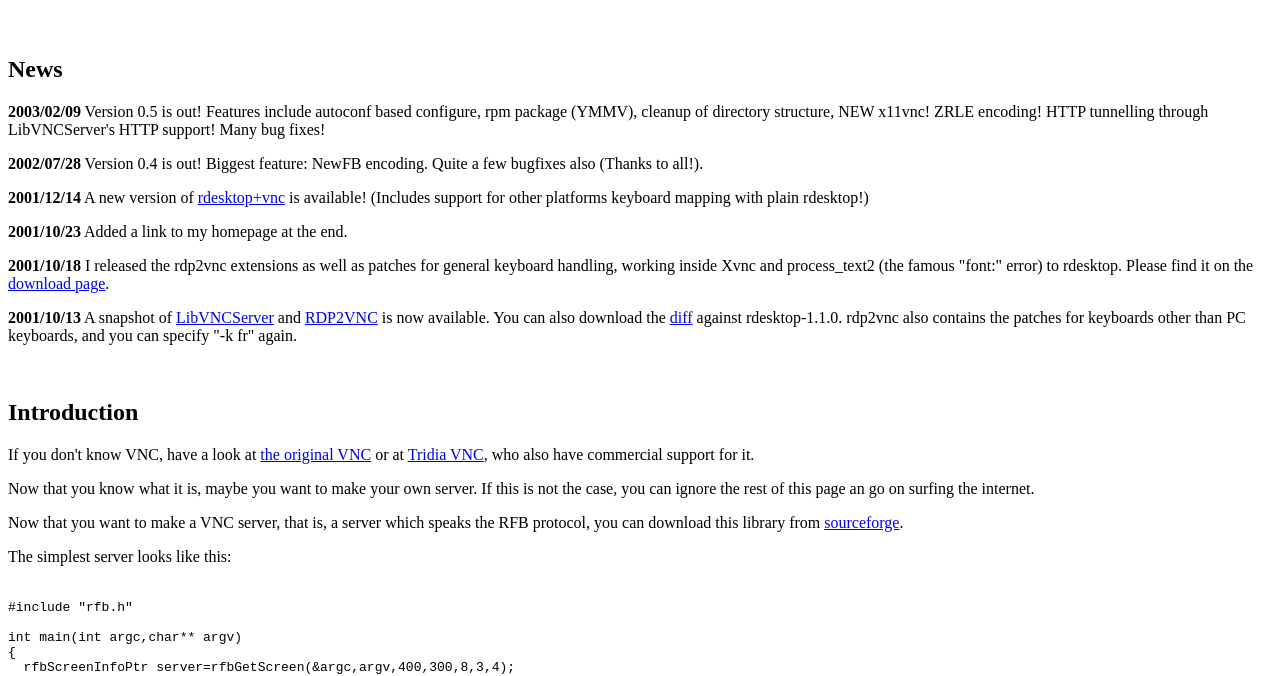
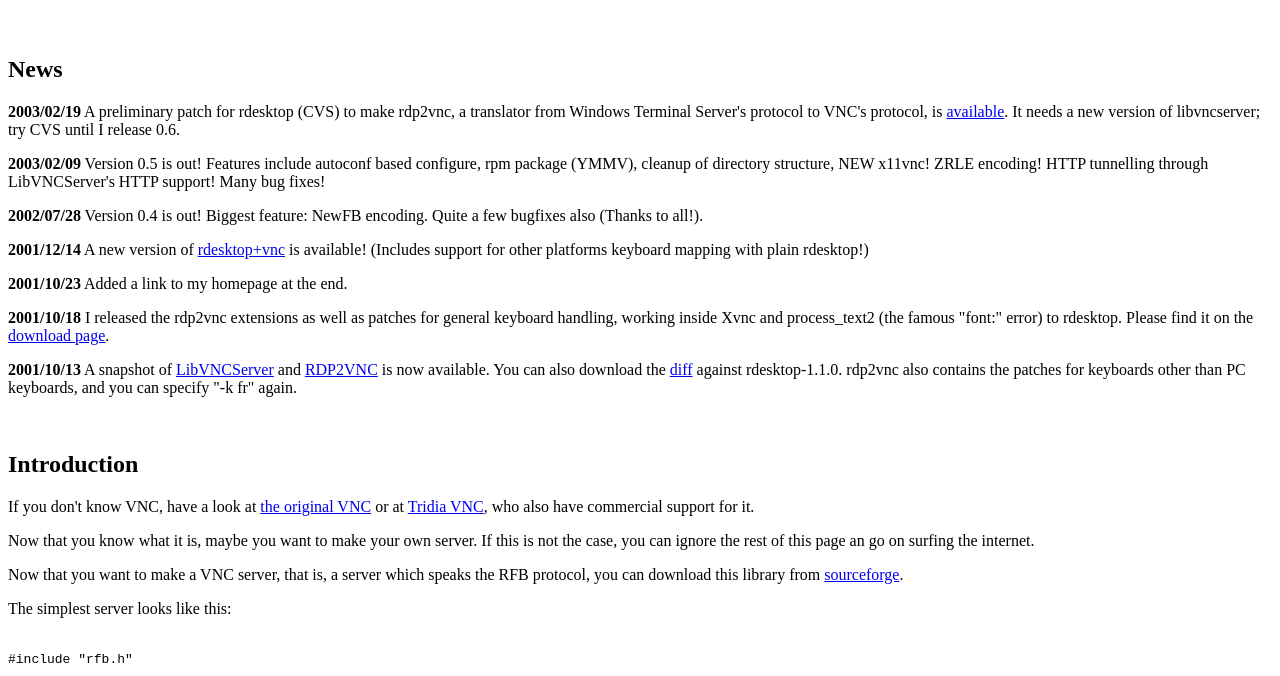
Before and after one commit to LibVNC/libvncserver, a plain HTML site: page index.html in a window 1280 px wide. Shown: the part 48-724 px from the top of the page. Drawn offline with Linux system fonts and the light colour scheme.

Commit message:
webpage update

```diff
--- a/index.html
+++ b/index.html
@@ -9,6 +9,11 @@
 
 <br>
     <h2> News </h2>
+    <strong>2003/02/19</strong> A preliminary patch for rdesktop (CVS) to make
+rdp2vnc, a translator from Windows Terminal Server's protocol to VNC's protocol,
+is <a href=rdesktop-cvs+vnc.diff.gz>available</a>. It needs a new version of
+libvncserver; try CVS until I release 0.6.
+<p>
     <strong>2003/02/09</strong> Version 0.5 is out! Features include autoconf based configure, rpm package (YMMV), cleanup of directory structure, NEW x11vnc! ZRLE encoding! HTTP tunnelling through LibVNCServer's HTTP support! Many bug fixes!
 <p>
     <strong>2002/07/28</strong> Version 0.4 is out! Biggest feature: NewFB encoding. Quite a few bugfixes also (Thanks to all!).
```
